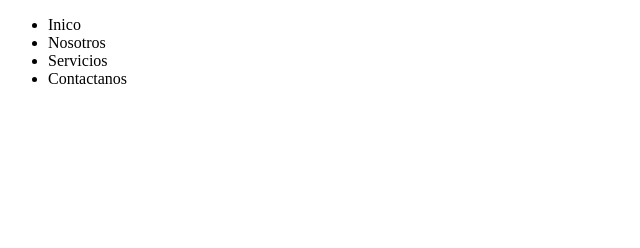
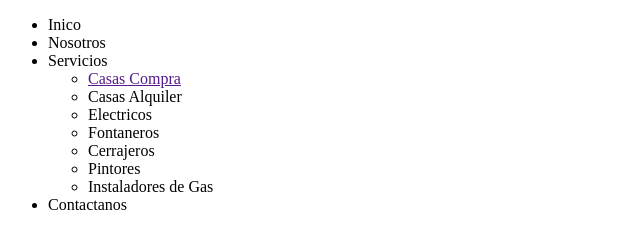
Before and after one commit to faber0001/sitioWebTuServieces, a plain HTML site: page index.html in a window 1280 px wide. Shown: the whole page, without its empty margins (0-640 px from the left). Drawn offline with Linux system fonts and the light colour scheme.

Commit message:
created services

```diff
--- a/index.html
+++ b/index.html
@@ -10,8 +10,19 @@
         <nav>
             <ul>
                 <li class="a"><a>Inico</a> </li>
-                <li class="a"><a>Nosotros</a> </li>
-                <li class="a"><a>Servicios</a> </li>
+                <li class="a"><a>Nosotros</a></li>
+                <li class="a"><a>Servicios</a>
+                <ul>
+                    <li><a href="" class="link">Casas Compra</a></li>
+                    <li><a href="" class="link"></a>Casas Alquiler</li>
+                    <li><a href="" class="link"></a>Electricos</li>
+                    <li><a href="" class="link"></a>Fontaneros</li>
+                    <li><a href="" class="link"></a>Cerrajeros</li>
+                    <li><a href="" class="link"></a>Pintores</li>
+                    <li><a href="" class="link"></a>Instaladores de Gas</li>
+
+                </ul>
+                </li>
                 <li class="a"><a>Contactanos</a> </li>
             </ul>
         </nav>
```
